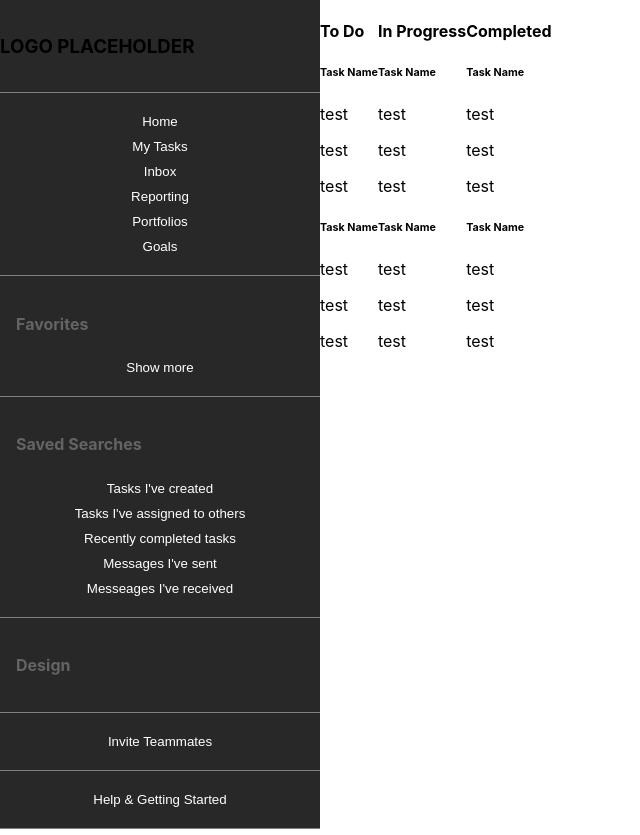
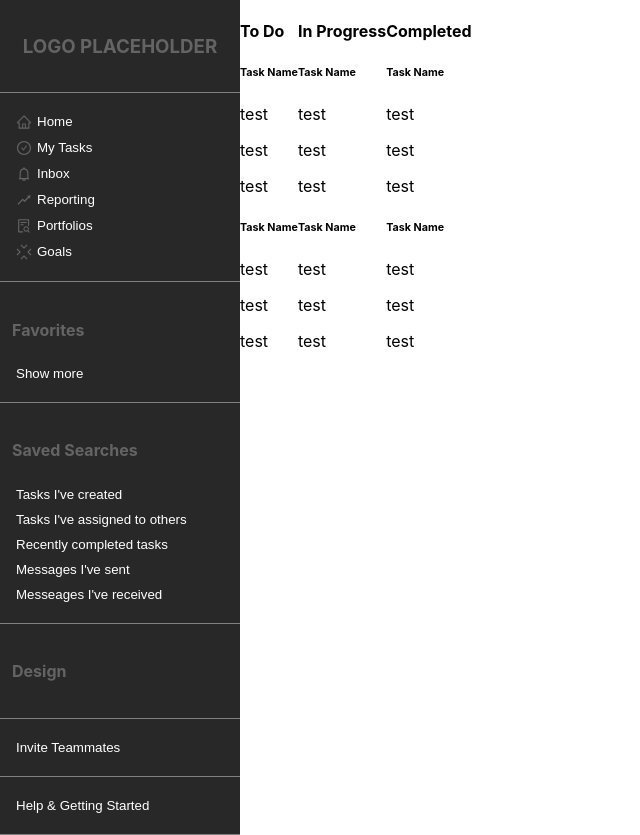
Before and after one commit to moriyaeldar/just_a_like, a React (Create React App) app in the folder client/: page / in a window 1280 px wide. Shown: the whole page, without its empty margins (0-640 px from the left). Built offline with nearby package versions, Linux system fonts and the light colour scheme.

Commit message:
Improved Sidebar

```diff
--- a/client/package.json
+++ b/client/package.json
@@ -24,6 +24,7 @@
     "react-dates": "^21.8.0",
     "react-dom": "^17.0.2",
     "react-google-login": "^5.2.2",
+    "react-icons": "^4.3.1",
     "react-redux": "^7.2.5",
     "react-router-dom": "^5.3.0",
     "react-scripts": "4.0.3",
--- a/client/src/components/Sidebar.tsx
+++ b/client/src/components/Sidebar.tsx
@@ -1,4 +1,7 @@
 import '../styles/sidebar.css'
+import { IconContext } from 'react-icons'
+import { AiOutlineHome, AiOutlineCheckCircle, AiOutlineBell, AiOutlineRise, AiOutlineFileSearch } from 'react-icons/ai'
+import { GiConvergenceTarget } from 'react-icons/gi'
 
 const Sidebar = () => {
     return (
@@ -7,12 +10,36 @@ const Sidebar = () => {
                 <h3>LOGO PLACEHOLDER</h3>
             </div>
             <div className="buttons-container">
-                <button>Home</button>
-                <button>My Tasks</button>
-                <button>Inbox</button>
-                <button>Reporting</button>
-                <button>Portfolios</button>
-                <button>Goals</button>
+            <button>
+                <IconContext.Provider value={{ className: "icon" }}>
+                     <AiOutlineHome /> Home
+                </IconContext.Provider>
+            </button>
+                <button>
+                    <IconContext.Provider value={{ className: "icon" }}>
+                        <AiOutlineCheckCircle /> My Tasks
+                    </IconContext.Provider>
+                </button>
+                <button>
+                    <IconContext.Provider value={{ className: "icon" }}>
+                        <AiOutlineBell /> Inbox
+                    </IconContext.Provider>
+                </button>
+                <button>
+                    <IconContext.Provider value={{ className: "icon" }}>
+                        <AiOutlineRise /> Reporting
+                    </IconContext.Provider>
+                </button>
+                <button>
+                    <IconContext.Provider value={{ className: "icon" }}>
+                        <AiOutlineFileSearch /> Portfolios
+                    </IconContext.Provider>
+                </button>
+                <button>
+                    <IconContext.Provider value={{ className: "icon" }}>
+                        <GiConvergenceTarget /> Goals
+                    </IconContext.Provider>
+                </button>
             </div>
             <div className="favorites-container">
                 <h4>Favorites</h4>
--- a/client/src/styles/sidebar.css
+++ b/client/src/styles/sidebar.css
@@ -1,11 +1,22 @@
 .sidebar-container {
-    width: 25%;
+    width: 15rem;
     background-color: rgb(40, 40, 40);
+}
+
+.sidebar-container h3 {
+    color: rgb(100, 100, 100);
+    text-align: center;
 }
 
 .sidebar-container h4 {
     color: rgb(100, 100, 100);
     padding-left: 5%;
+}
+
+.icon {
+    font-size: 1rem;
+    color: rgb(100, 100, 100);
+    margin-right: 5px;
 }
 
 .sidebar-container > div{
@@ -18,10 +29,12 @@
 
 .sidebar-container button {
     width: 100%;
+    display: flex;
+    justify-content: left;
     border: none;
     background-color: inherit;
     color: white;
-    padding: 5px 0 5px 0;
+    padding: 5px 0 5px 1rem;
 }
 
 .sidebar-container button:hover {
```
Also changed, not shown: 1 other file (tests, documents, lock files or other folders).
